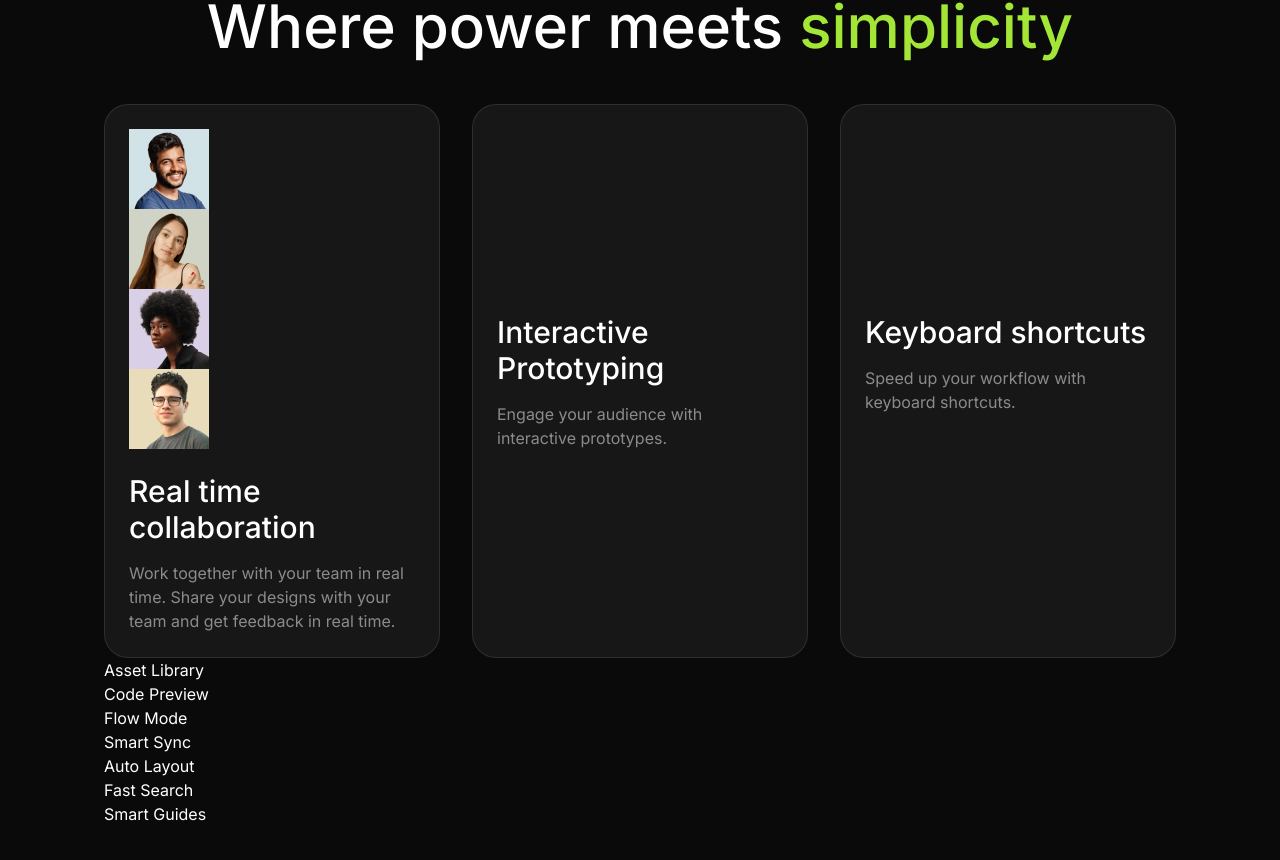
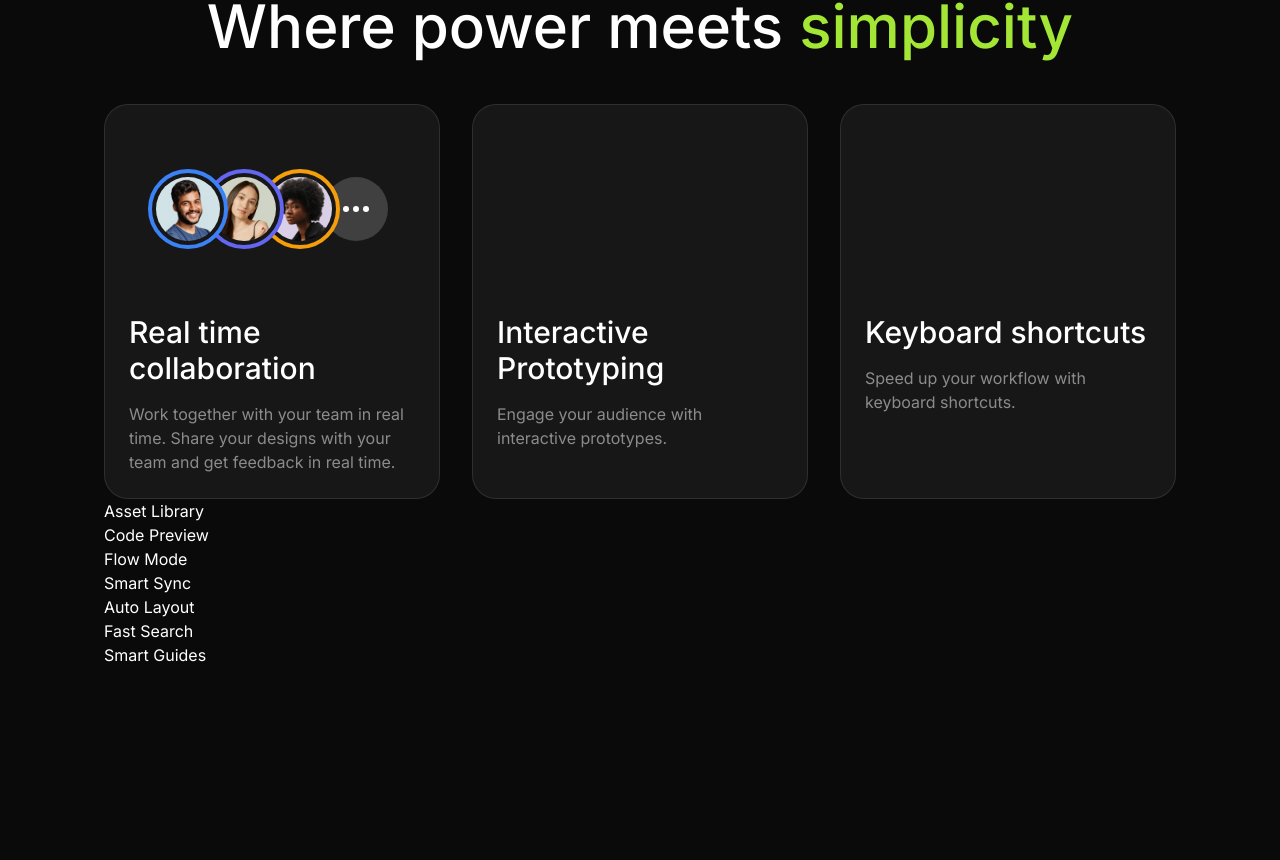
Before and after one commit to assilbekov/animated-landing-page-example, a Next.js app: page / in a window 1280 px wide. Shown: the part 2258-3118 px from the top of the page. After the commit the page ends 3021 px from the top, so only its background shows below. Built offline with nearby package versions, Linux system fonts and the light colour scheme.

Commit message:
add Avatar

```diff
--- /dev/null
+++ b/src/components/Avatar.tsx
@@ -0,0 +1,20 @@
+import { HTMLAttributes } from "react";
+import { twMerge } from "tailwind-merge";
+
+export const Avatar = ({
+  className,
+  children,
+  ...props
+}: HTMLAttributes<HTMLDivElement>) => {
+  return (
+    <div
+      {...props}
+      className={twMerge(
+        "size-20 rounded-full overflow-hidden border-4 border-blue-500 p-1 bg-neutral-900",
+        className
+      )}
+    >
+      {children}
+    </div>
+  );
+};
--- a/src/sections/Features.tsx
+++ b/src/sections/Features.tsx
@@ -5,6 +5,7 @@ import avatar2 from "@/assets/images/avatar-florence-shaw.jpg";
 import avatar3 from "@/assets/images/avatar-lula-meyers.jpg";
 import avatar4 from "@/assets/images/avatar-owen-garcia.jpg";
 import Image from "next/image";
+import { Avatar } from "@/components/Avatar";
 
 const features = [
   "Asset Library",
@@ -31,19 +32,26 @@ export default function Features() {
             title="Real time collaboration"
             description="Work together with your team in real time. Share your designs with your team and get feedback in real time."
           >
-            <div>
-              <div>
-                <Image src={avatar1} alt="Avatar 1" />
-              </div>
-              <div>
-                <Image src={avatar2} alt="Avatar 2" />
-              </div>
-              <div>
-                <Image src={avatar3} alt="Avatar 3" />
-              </div>
-              <div>
-                <Image src={avatar4} alt="Avatar 4" />
-              </div>
+            <div className="aspect-video flex items-center justify-center">
+              <Avatar className="z-40">
+                <Image src={avatar1} alt="Avatar 1" className="rounded-full" />
+              </Avatar>
+              <Avatar className="-ml-6 border-indigo-500 z-30">
+                <Image src={avatar2} alt="Avatar 2" className="rounded-full" />
+              </Avatar>
+              <Avatar className="-ml-6 border-amber-500 z-20">
+                <Image src={avatar3} alt="Avatar 3" className="rounded-full" />
+              </Avatar>
+              <Avatar className="-ml-6 border-transparent">
+                <div className="size-full bg-neutral-700 rounded-full flex items-center justify-center gap-1">
+                  {Array.from({ length: 3 }).map((_, index) => (
+                    <div
+                      key={index}
+                      className="size-1.5 bg-white rounded-full"
+                    />
+                  ))}
+                </div>
+              </Avatar>
             </div>
           </FeatureCard>
           <FeatureCard
```
